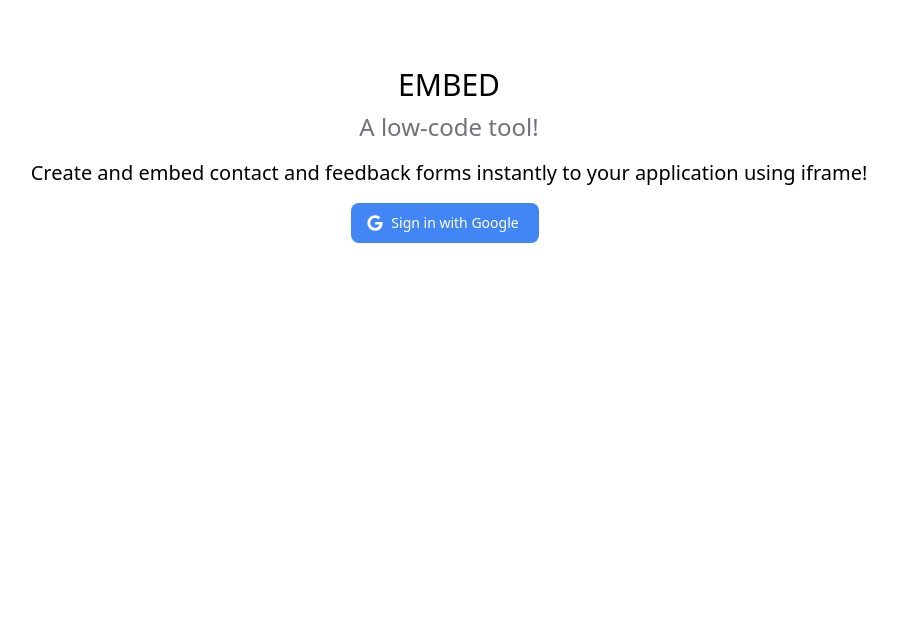
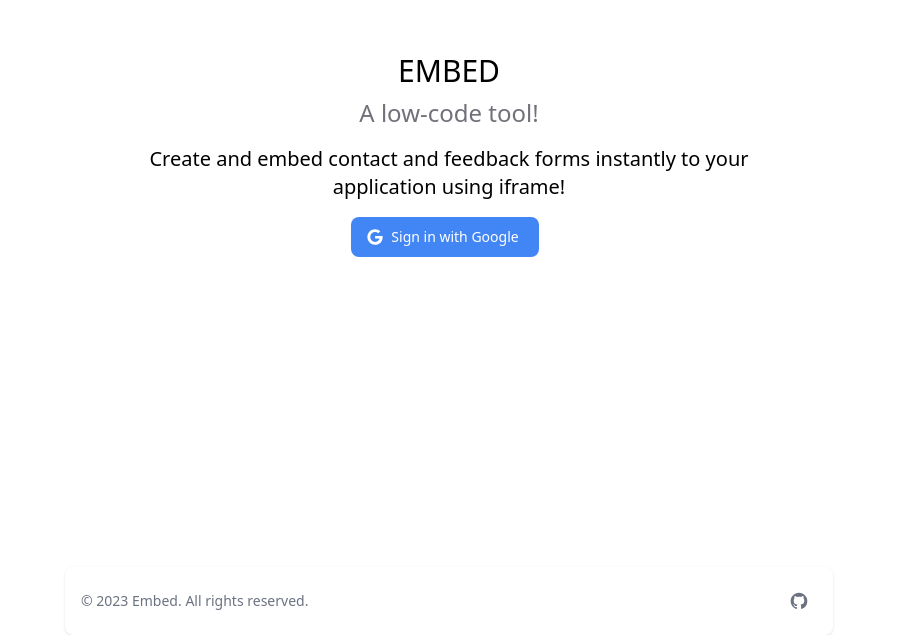
Before and after one commit to roopeshsn/embed, a Vue app: page / in a window 1280 px wide. Shown: the part 233-868 px from the top of the page, without its empty margins (191-1088 px from the left). Before the commit the page ends 800 px from the top, so only its background shows below. Built offline with nearby package versions, Linux system fonts and the light colour scheme; no server answers; the HTML template or start-up script is replaced by a standard one.

Commit message:
Changes in Home page

```diff
--- a/src/components/Home.vue
+++ b/src/components/Home.vue
@@ -1,12 +1,13 @@
 <template>
+  <Container>
     <div
       class="min-h-screen flex flex-col justify-center items-center p-4 text-center"
     >
       <h1 class="text-3xl">EMBED</h1>
       <h2 class="text-2xl text-zinc-500 mt-2">A low-code tool!</h2>
       <h3 class="text-xl mt-4">
-      Create and embed contact and feedback forms instantly to your application
-      using iframe!
+        Create and embed contact and feedback forms instantly to your
+        application using iframe!
       </h3>
       <div class="flex gap-2 my-4">
         <button
@@ -42,12 +43,20 @@
         </router-link>
       </div>
     </div>
+  </Container>
+  <Footer />
 </template>
 
 <script>
 import { account } from '../api'
+import Container from './Container.vue'
+import Footer from './Footer.vue'
 
 export default {
+  components: {
+    Container,
+    Footer,
+  },
   data() {
     return {
       user: null,
```
Lines whose indentation alone changed are shown as unchanged.
